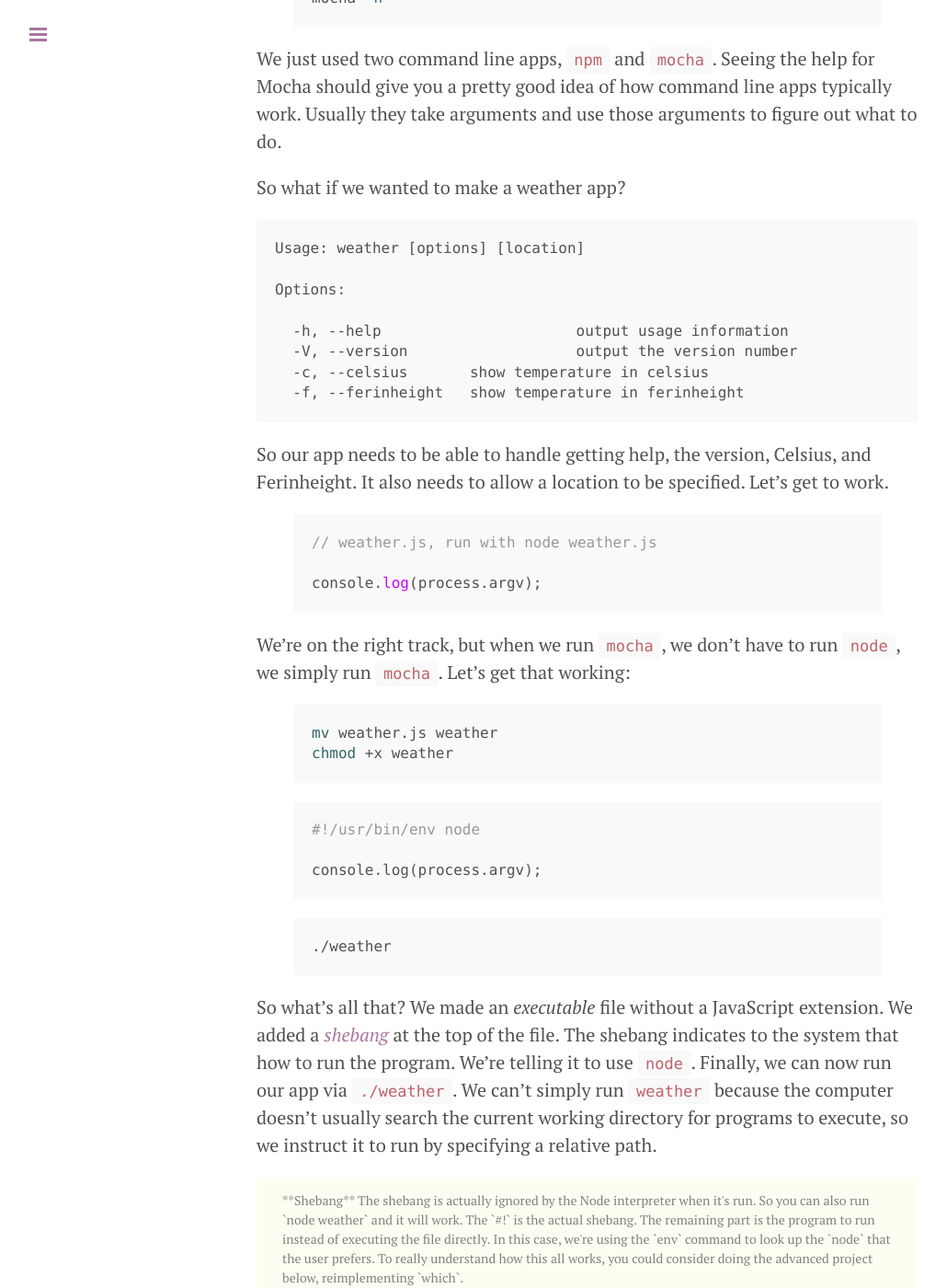
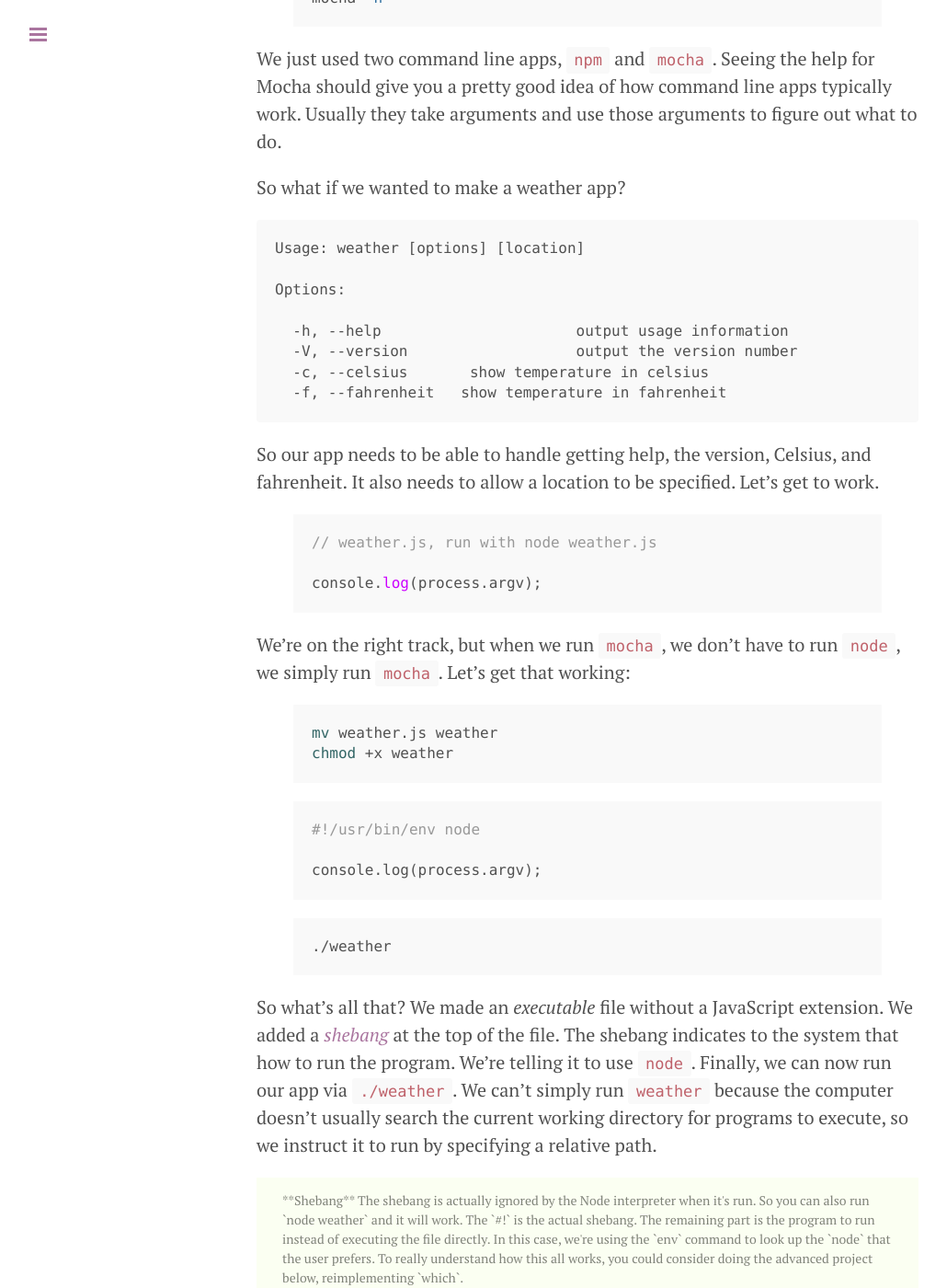
Before and after one commit to wbyoung/jsi, a Jekyll site: the page built from _posts/00-01-04-modules.md, in a window 1280 px wide and 1400 px high, scrolled down 5237 px. Shown: the whole window at 92% size, without its empty margins (1-1031 px from the left). Built offline with Jekyll 4.4.1, drawn with Linux system fonts in a browser that asks for light colours; nearby versions of some CDN libraries; Markdown is read by kramdown in place of the engine named in the settings; some of the changed text lies outside the part shown.

Commit message:
Fixed misspelling of Fahrenheit
The word Fahrenheit was misspelled mustiple times in the modules post.
ferinheight -> fahrenheit

```diff
--- a/_posts/00-01-04-modules.md
+++ b/_posts/00-01-04-modules.md
@@ -217,10 +217,10 @@ So what if we wanted to make a weather app?
       -h, --help                      output usage information
       -V, --version                   output the version number
       -c, --celsius       show temperature in celsius
-      -f, --ferinheight   show temperature in ferinheight
+      -f, --fahrenheit   show temperature in fahrenheit
 
 So our app needs to be able to handle getting help, the version, Celsius, and
-Ferinheight. It also needs to allow a location to be specified. Let's get to
+fahrenheit. It also needs to allow a location to be specified. Let's get to
 work.
 
 {% highlight javascript %}
@@ -271,7 +271,7 @@ Here's how we could handle arguments:
 
 {% highlight javascript %}
 var celsius = false;
-var ferinheight = false;
+var fahrenheit = false;
 var location = null;
 
 each(process.argv.slice(2), function(arg) {
@@ -287,8 +287,8 @@ each(process.argv.slice(2), function(arg) {
       process.exit(0);
       break;
     case '-f':
-    case '--ferinheight':
-      ferinheight = true;
+    case '--fahrenheit':
+      fahrenheit = true;
       break;
     case '-c':
     case '--celsius':
@@ -300,8 +300,8 @@ each(process.argv.slice(2), function(arg) {
   }
 });
 
-if (!celsius && !ferinheight) {
-  ferinheight = true;
+if (!celsius && !fahrenheit) {
+  fahrenheit = true;
 }
 
 if (!location) {
@@ -309,8 +309,8 @@ if (!location) {
 }
 
 console.log('The weather in %s is hopefully sunny.', location);
-if (ferinheight) {
-  console.log('The temperature is 70 Ferinheight.');
+if (fahrenheit) {
+  console.log('The temperature is 70 fahrenheit.');
 }
 if (celsius) {
   console.log('The temperature is 21 Celsius.')
```
